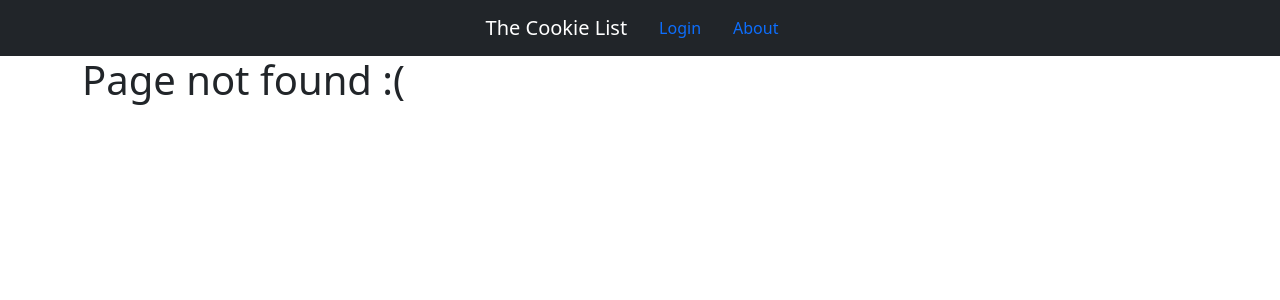
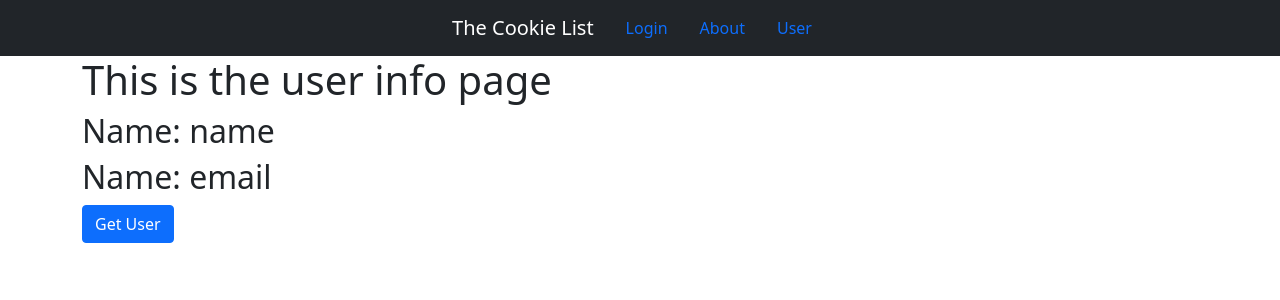
Before and after one commit to nksacayan/cookie-list, a React (Create React App) app in the folder frontend/: page /userInfo in a window 1280 px wide. Before the commit this address had no page. Shown: the top 300 px of the page. Built offline with nearby package versions, Linux system fonts and the light colour scheme.

Commit message:
Adds UserInfoPage and update express port

```diff
--- a/frontend/src/components/Navbar.js
+++ b/frontend/src/components/Navbar.js
@@ -13,6 +13,7 @@ function MyNavbar() {
       <Navbar.Toggle aria-controls="basic-navbar-nav" />
       <Nav.Link href="/login">Login</Nav.Link>
       <Nav.Link href="/about">About</Nav.Link>
+      <Nav.Link href="/userInfo">User</Nav.Link>
     </Navbar>
   );
 }
--- a/frontend/src/components/Routes.js
+++ b/frontend/src/components/Routes.js
@@ -5,6 +5,7 @@ import AboutPage from "../views/AboutPage";
 import LoginPage from "../views/LoginPage";
 import NotFoundPage from "../views/NotFoundPage";
 import RegisterPage from "../views/RegisterPage";
+import UserInfoPage from "../views/UserInfoPage";
 
 function Routes() {
   return (
@@ -22,6 +23,9 @@ function Routes() {
         <Route path="/about">
           <AboutPage />
         </Route>
+        <Route path="/userInfo">
+          <UserInfoPage />
+        </Route>
         <Route path="*">
           <NotFoundPage />
         </Route>
--- /dev/null
+++ b/frontend/src/views/UserInfoPage.js
@@ -0,0 +1,25 @@
+import React, { useState } from "react";
+import Button from "react-bootstrap/Button";
+
+function UserInfoPage() {
+  const [user, setUser] = useState({ name: "name", email: "email" });
+
+  return (
+    <>
+      <h1>This is the user info page</h1>
+      <h2>Name: {user.name}</h2>
+      <h2>Name: {user.email}</h2>
+      <Button
+        onClick={() => {
+          fetch("/api", {
+            method: "GET",
+          }).then((response) => console.log(response));
+        }}
+      >
+        Get User
+      </Button>
+    </>
+  );
+}
+
+export default UserInfoPage;
```
Also changed, not shown: 1 other file (tests, documents, lock files or other folders).
